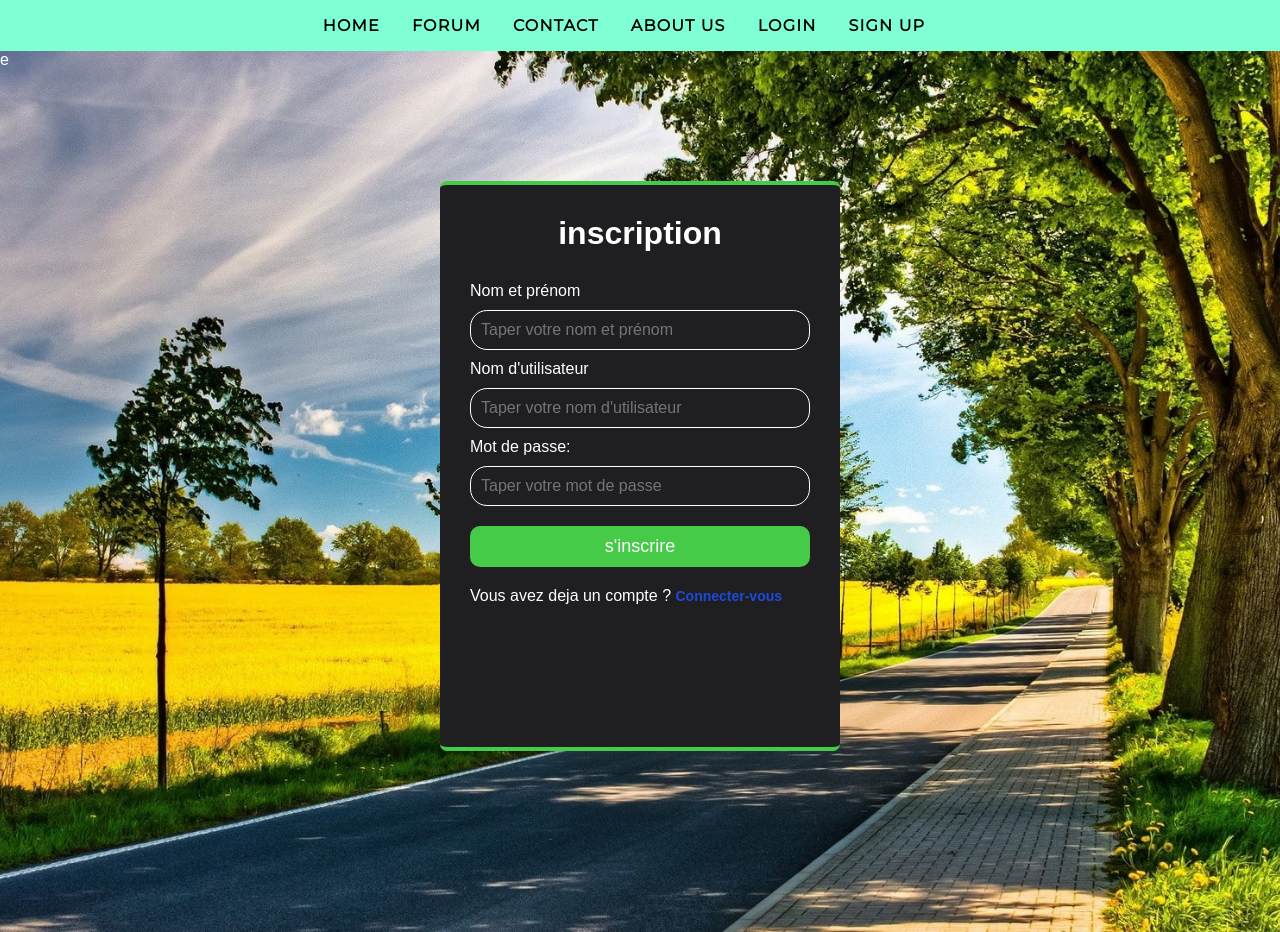
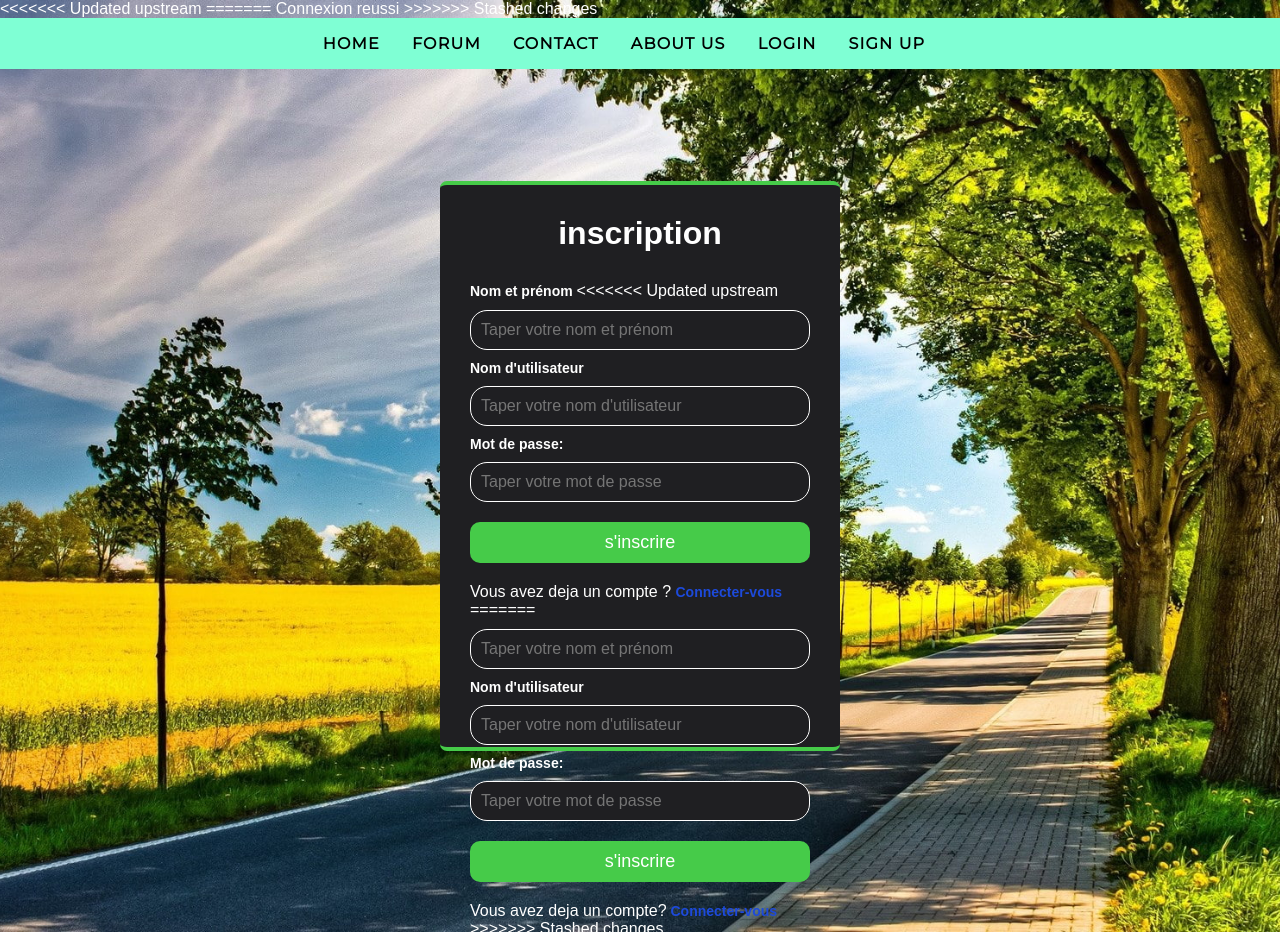
Before and after one commit to TheOldZoom/QWERTYPost, a PHP site: page /signup in a window 1280 px wide. Run offline with PHP 8.4, Linux system fonts and the light colour scheme.

Commit message:
Creation du signup

```diff
--- a/actions/database.php
+++ b/actions/database.php
@@ -1,5 +1,5 @@
 <?php
-
+session_start();
 try{
     $bdd = new PDO('mysql:host=localhost;dbname=connectbd;charset=utf8;', 'root', '');
 }   catch(PDOException $e){
--- a/actions/signupaction.php
+++ b/actions/signupaction.php
@@ -0,0 +1,40 @@
+<<<<<<< Updated upstream
+=======
+<?php
+require('actions/database.php');
+
+
+if(isset($_POST['signup'])){
+
+    if(!empty($_POST['pseudo']) AND !empty($_POST['nom']) AND !empty($_POST['mdp'])){
+
+        $user_pseudo = htmlspecialchars($_POST['pseudo']);
+        $user_nom = htmlspecialchars($_POST['nom']);
+        $user_mdp = password_hash($_POST['mdp'], PASSWORD_DEFAULT);
+
+
+        $checkifuserexist = $bdd->prepare('SELECT pseudo FROM users WHERE pseudo = ?');
+        $checkifuserexist->execute(array($user_pseudo));
+
+
+
+        if($checkifuserexist->rowCount() == 0){
+
+            $insertuser = $bdd->prepare('INSERT INTO users(pseudo, nom, mdp)VALUES (?, ?, ?)');
+
+            $insertuser->execute(array($user_pseudo, $user_nom, $user_mdp));
+
+
+
+        }else{
+            $errormsg = "L'utilisateur existe déja dans notre base de données";
+        }
+
+    }else{
+        $errormsg = "Veuillez compléter tout les champs";
+    }
+
+}
+
+?>
+>>>>>>> Stashed changes
--- a/css/signup.css
+++ b/css/signup.css
@@ -41,7 +41,7 @@ h1{
     padding-bottom: 30px;
 
 }
-form-saisie span{
+.form-saisie span{
     font-size: 14px;
     font-weight: bold;
 }
--- a/php/nav.php
+++ b/php/nav.php
@@ -17,7 +17,7 @@
             <li class="nav-item"><a href="login">login</a></li>
             <li class="nav-item"><a href="signup">sign up</a></li>
 
-            </ul>e
+            </ul>
         </nav>
 </body>
 </html>
--- a/signup.php
+++ b/signup.php
@@ -1,3 +1,8 @@
+<?php
+require('actions/signupaction.php')
+
+?>
+
 <!DOCTYPE html>
 <html lang="fr">
 <head>
@@ -14,8 +19,9 @@
         <div class="form-text">inscription        </div>
             <div class="form-saisie">
 
-                <form method="post" action="process.php">
+                <form method="post">
                     <span>Nom et prénom </span>
+<<<<<<< Updated upstream
                     <input type="text" name="name" required placeholder="Taper votre nom et prénom">
                     <span>Nom d'utilisateur </span>
                     <input type="text" name="username" required placeholder="Taper votre nom d'utilisateur">
@@ -23,6 +29,20 @@
                     <input type="password" name="password" required placeholder="Taper votre mot de passe">
                     <input type="submit" name="signup"  value="s'inscrire" class="btnsubmit">
                     Vous avez deja un compte ?         <a href="./login.php">   Connecter-vous</a>
+=======
+                    <input type="text" name="nom"  placeholder="Taper votre nom et prénom">
+                    <span>Nom d'utilisateur </span>
+                    <input type="text" name="pseudo"  placeholder="Taper votre nom d'utilisateur">
+                    <span>Mot de passe: </span>
+                    <input type="password" name="mdp" placeholder="Taper votre mot de passe">
+                    <?php if(isset($errormsg)){
+                        echo '<h500>'.$errormsg.'</h500>';
+                    }
+
+                    ?>
+
+                    <input type="submit" name="signup"  value="s'inscrire" class="btnsubmit">Vous avez deja un compte?<a href="./login.php">   Connecter-vous</a>
+>>>>>>> Stashed changes
 
                 </form>
             </div>
```
